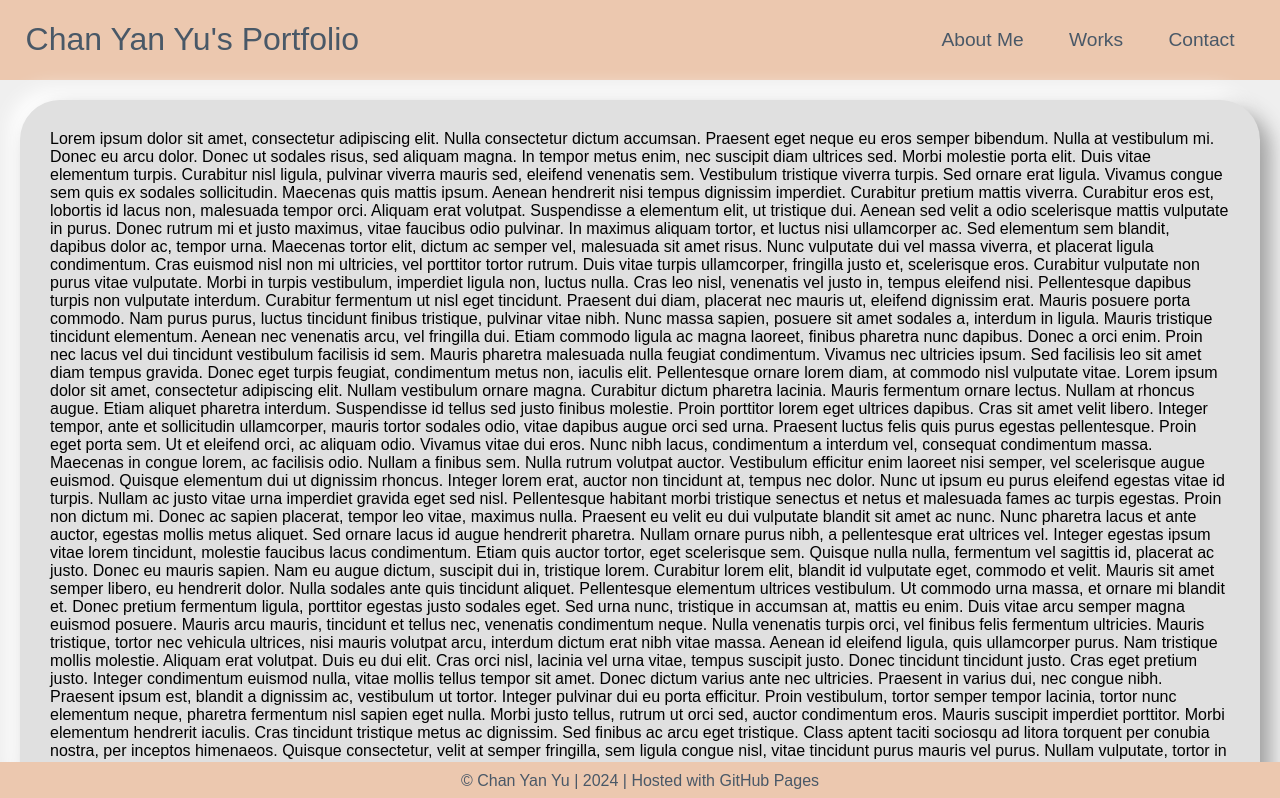
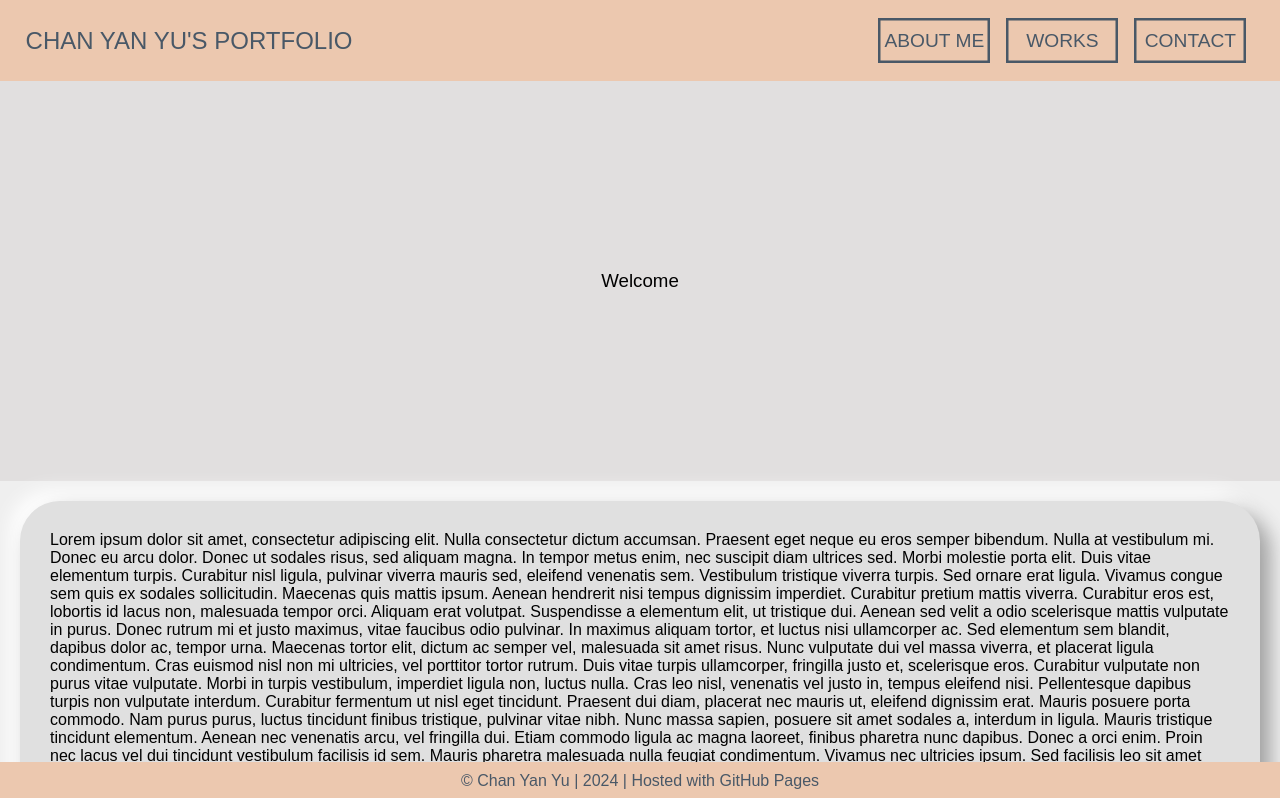
Before and after one commit to hibibiku/hibibiku.github.io, a plain HTML site: page index.html in a window 1280 px wide. Shown: the top 798 px of the page. Drawn offline with nearby package versions, Linux system fonts and the light colour scheme; a web font is replaced by a local one.

Commit message:
added button animation

```diff
--- a/index.html
+++ b/index.html
@@ -9,15 +9,19 @@
 </head>
 <body>
         <div id="navbar-div">
-            <a class="home-link" href=""><h1>Chan Yan Yu's Portfolio</h1></a>
+            <a class="home-link" href=""><h2>Chan Yan Yu's Portfolio</h2></a>
             <div class="nav-menu">
-                <a class="nav-links" href="#AboutMe">About Me</a>
-                <a class="nav-links" href="#Works">Works</a>
-                <a class="nav-links" href="#Contact">Contact</a>
+
+                <a class="btn nav-links" href="#AboutMe"><svg><rect fill="none" width="100%" height="100%"/></svg>About Me</a>
+                <a class="btn nav-links" href="#Works"><svg><rect fill="none" width="100%" height="100%"/></svg>Works</a>
+                <a class="btn nav-links" href="#Contact"><svg><rect fill="none" width="100%" height="100%"/></svg>Contact</a>
             </div>
         </div>
 
     <div class="content-div">
+        <div class="hero">
+            <h3 id="hero-text">Welcome</h3>
+        </div>
         <div class="para">
             Lorem ipsum dolor sit amet, consectetur adipiscing elit. Nulla consectetur dictum accumsan. Praesent eget neque eu eros semper bibendum. Nulla at vestibulum mi. Donec eu arcu dolor. Donec ut sodales risus, sed aliquam magna. In tempor metus enim, nec suscipit diam ultrices sed. Morbi molestie porta elit. Duis vitae elementum turpis. Curabitur nisl ligula, pulvinar viverra mauris sed, eleifend venenatis sem. Vestibulum tristique viverra turpis. Sed ornare erat ligula. Vivamus congue sem quis ex sodales sollicitudin. Maecenas quis mattis ipsum. Aenean hendrerit nisi tempus dignissim imperdiet. Curabitur pretium mattis viverra. Curabitur eros est, lobortis id lacus non, malesuada tempor orci.
 
--- a/javascript.js
+++ b/javascript.js
@@ -10,7 +10,7 @@ var navbar = document.getElementById("navbar-div");
 // Get the offset position of the navbar
 var sticky = navbar.offsetTop;
 
-  if (window.scrollY >= sticky) {
+  if (window.scrollY > sticky) {
     navbar.classList.add("sticky")
   } else {
     navbar.classList.remove("sticky");
--- a/style.css
+++ b/style.css
@@ -13,6 +13,10 @@
     font-optical-sizing: auto;
     font-weight: 400;
     font-style: normal;
+    box-sizing: inherit;
+    transition-property: all;
+    transition-duration: .6s;
+    transition-timing-function: ease;
 }
 
 body {
@@ -28,6 +32,18 @@ body {
     flex-direction: row;
     flex-wrap: wrap;
     justify-content: space-between;
+    height: 81px;
+}
+
+h2 {
+    color: var(--paynes-gray);
+    text-transform: uppercase;
+}
+
+.home-link {
+    margin-left:2%;
+    text-decoration: none;
+    align-content: center;
 }
 
 /* The sticky class is added to the navbar with JS when it reaches its scroll position */
@@ -38,36 +54,87 @@ body {
 }
 
   /* Add some top padding to the page content to prevent sudden quick movement (as the navigation bar gets a new position at the top of the page (position:fixed and top:0) */
-.sticky + .content {
-    padding-top: 100px;
+.sticky + .content-div {
+    padding-top: 81px;
 }
 
 .nav-menu {
-    display: flex;
-    flex-direction: row;
-    flex-wrap: wrap;
     justify-content: space-evenly;
     width:30%;
     align-items: center;
+    display: flex;
+    flex-direction: row;
+    text-align: center;
+    margin-right: 2%;
 }
+
+.btn {
+    color: #fff;
+    cursor: pointer;
+    font-weight: 400;
+    line-height: 45px;
+    max-width: 160px;
+    position: relative;
+    width: 100%;
+    :hover { text-decoration: none; }
+    text-transform: uppercase;
+
+  }
 
 .nav-links {
     text-decoration: none;
     color: var(--paynes-gray);
     font-size: larger;
+    margin:0px 8px;
+
+    svg {
+        height: 45px;
+        left: 0;
+        position: absolute;
+        top: 0;
+        width: 100%;
+      }
+
+      rect {
+        fill: none;
+        stroke: var(--paynes-gray);
+        stroke-width: 5;
+        stroke-dasharray: 422, 0;
+        transition: all 0.35s linear;
+      }
 }
 
-.home-link {
-    margin-left:2%;
-    text-decoration: none;
-}
+.nav-links:hover {
+    letter-spacing: 1px;
 
-h1 {
-    color: var(--paynes-gray);
-}
+    rect {
+      stroke-width: 5;
+      stroke-dasharray: 15, 310;
+      stroke-dashoffset: 48;
+      transition: all 1.35s cubic-bezier(0.19, 1, 0.22, 1);
+    }
+  }
+
 
 .content-div {
     margin-bottom: 10px;
+}
+
+.hero {
+    text-align: center;
+    height:400px;
+    display: block;
+    width: 100%;
+    background-color: #e1dfdf;
+}
+
+#hero-text {
+    margin-top: 0;
+    width:100%;
+    height:400px;
+    display: flex;
+    justify-content: center;
+    align-items: center;
 }
 
 .para {
```
